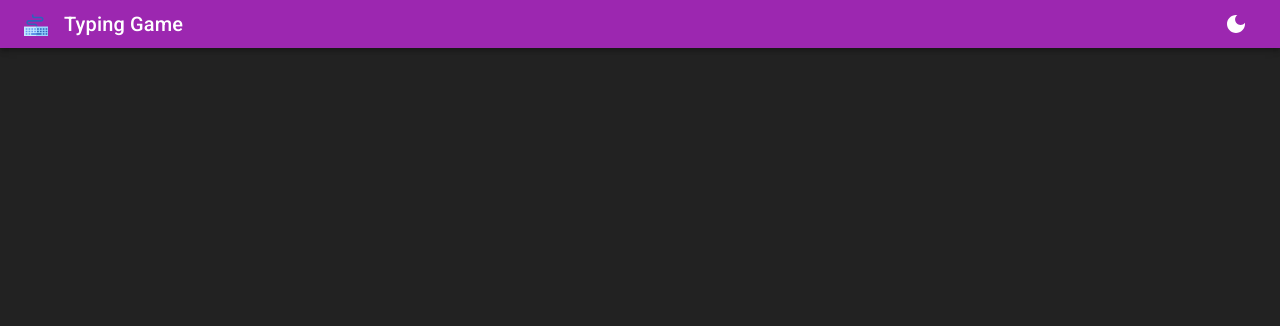
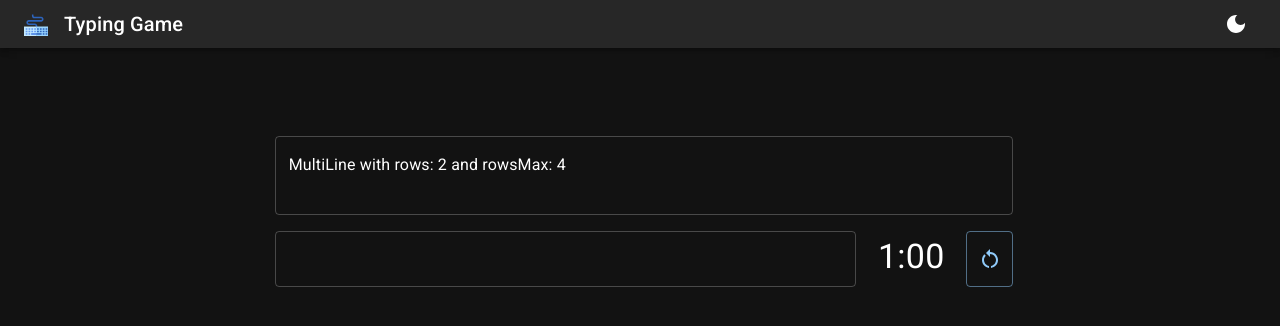
Before and after one commit to roywolfer/typing-game, a React (Vite) app: page / in a window 1280 px wide. Shown: the top 326 px of the page. Built offline with nearby package versions, Linux system fonts and the light colour scheme.

Commit message:
Added game base

```diff
--- a/src/components/App.tsx
+++ b/src/components/App.tsx
@@ -1,23 +1,20 @@
-import { CssBaseline, ThemeProvider, createTheme } from "@mui/material";
+import { CssBaseline, Grid, ThemeProvider, createTheme } from "@mui/material";
 import React from "react";
 import TopBar from "./top-bar/top-bar";
+import TypingGame from "./typing-game/typing-game";
 
 const themeLight = createTheme({
   palette: {
+    mode: "light",
     background: {
-      default: "#e4f0e2",
+      default: "#f5f5f5",
     },
   },
 });
 
 const themeDark = createTheme({
   palette: {
-    background: {
-      default: "#222222",
-    },
-    text: {
-      primary: "#ffffff",
-    },
+    mode: "dark",
   },
 });
 
@@ -28,6 +25,16 @@ export default function App() {
     <ThemeProvider theme={light ? themeLight : themeDark}>
       <CssBaseline />
       <TopBar light={light} setLight={setLight} />
+      <Grid
+        container
+        spacing={1}
+        justifyContent="space-around"
+        sx={{ m: "10vh", width: "auto" }}
+      >
+        <Grid item xs={12} md={8}>
+          <TypingGame />
+        </Grid>
+      </Grid>
     </ThemeProvider>
   );
 }
--- a/src/components/top-bar/top-bar.tsx
+++ b/src/components/top-bar/top-bar.tsx
@@ -1,7 +1,7 @@
 import { AppBar, Toolbar, Typography, Icon } from "@mui/material";
 import { SetStateAction } from "react";
 import Logo from "../../../assets/keyboard.svg";
-import DarkModeToggle from "../dark-mode-toggle/dark-mode-toggle";
+import DarkModeToggle from "./components/dark-mode-toggle/dark-mode-toggle";
 
 interface TopBarProps {
   light: boolean;
@@ -10,7 +10,7 @@ interface TopBarProps {
 
 export default function TopBar(props: TopBarProps) {
   return (
-    <AppBar position="static" color="secondary" sx={{ display: "flex" }}>
+    <AppBar position="static" color="inherit" sx={{ display: "flex" }}>
       <Toolbar variant="dense">
         <Icon sx={{ mr: 2 }}>
           <img src={Logo} height={25} width={25} />
--- /dev/null
+++ b/src/components/typing-game/typing-game.tsx
@@ -0,0 +1,38 @@
+import { Button, Grid, TextField, Tooltip, Typography } from "@mui/material";
+import RestartIcon from "@mui/icons-material/RestartAlt";
+
+export default function TypingGame() {
+  return (
+    <Grid container spacing={{ xs: 1, md: 2 }}>
+      <Grid item xs={12}>
+        <TextField
+          value="MultiLine with rows: 2 and rowsMax: 4"
+          variant="outlined"
+          multiline
+          fullWidth
+          rows={2}
+        />
+      </Grid>
+      <Grid item xs={9} md={9.5}>
+        <TextField fullWidth />
+      </Grid>
+      <Grid item xs={2} md={1.5}>
+        <Typography
+          variant="h4"
+          component="div"
+          textAlign="center"
+          lineHeight="inherit"
+        >
+          1:00
+        </Typography>
+      </Grid>
+      <Grid item xs={1} display="flex">
+        <Tooltip title="Restart">
+          <Button variant="outlined" sx={{ minWidth: 0 }}>
+            <RestartIcon />
+          </Button>
+        </Tooltip>
+      </Grid>
+    </Grid>
+  );
+}
```
Also changed, not shown: src/components/text-box/text-box.tsx (deleted, +0 -7 lines), src/components/top-bar/components/dark-mode-toggle/dark-mode-toggle.tsx (renamed from src/components/dark-mode-toggle/dark-mode-toggle.tsx).
